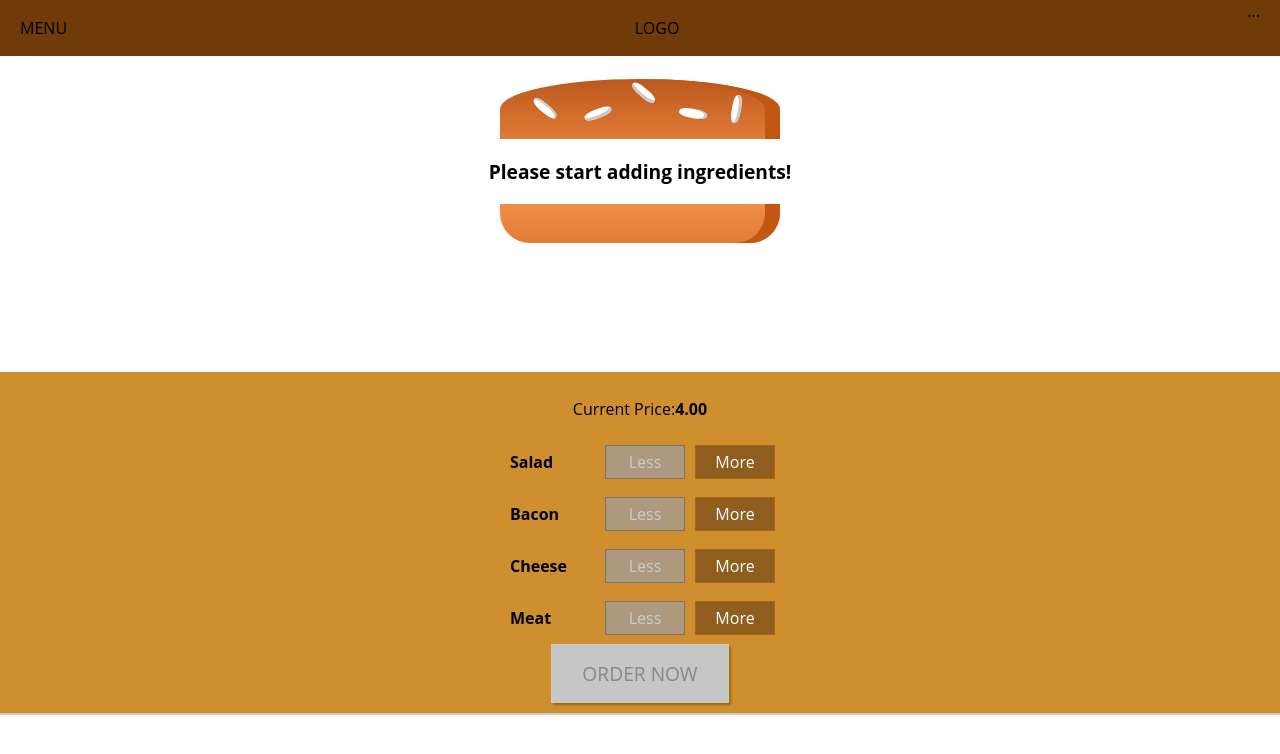
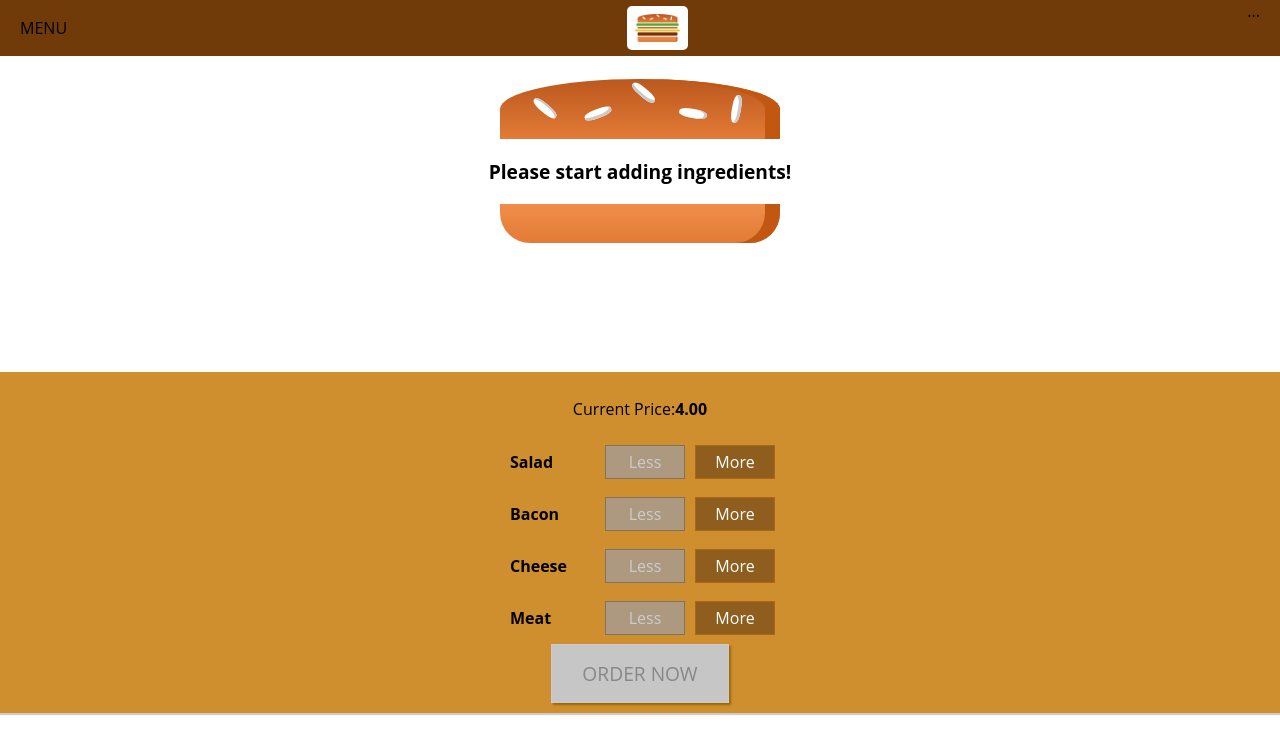
Before and after one commit to Sleyter2616/BurgerBuilder, a React app: page / in a window 1280 px wide. Shown: the top 754 px of the page. Built offline with nearby package versions, Linux system fonts and the light colour scheme.

Commit message:
added logo with styling

```diff
--- /dev/null
+++ b/src/components/Logo/Logo.css
@@ -0,0 +1,11 @@
+.Logo {
+	background-color: white;
+	padding: 8px;
+	height: 80%;
+	box-sizing: border-box;
+	border-radius: 5px;
+}
+
+.Logo img {
+	height: 100%;
+}
--- /dev/null
+++ b/src/components/Logo/Logo.js
@@ -0,0 +1,9 @@
+import React from "react";
+import burgerLogo from "../../assets/images/burger-logo.png";
+import classes from "./Logo.css";
+const logo = (props) => (
+	<div className={classes.Logo}>
+		<img src={burgerLogo} alt="MyBurger" />
+	</div>
+);
+export default logo;
--- a/src/components/Navigation/Toolbar/Toolbar.js
+++ b/src/components/Navigation/Toolbar/Toolbar.js
@@ -1,9 +1,10 @@
 import React from "react";
 import classes from "./Toolbar.css";
+import Logo from "../../Logo/Logo";
 const toolbar = (props) => (
 	<header className={classes.Toolbar}>
 		<div>MENU</div>
-		<div>LOGO</div>
+		<Logo />
 		<nav>...</nav>
 	</header>
 );
```
Also changed, not shown: src/assets/images/burger-logo.png (added).
